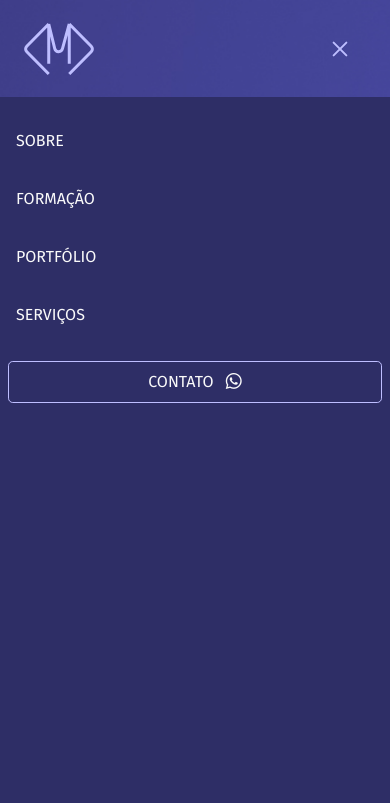
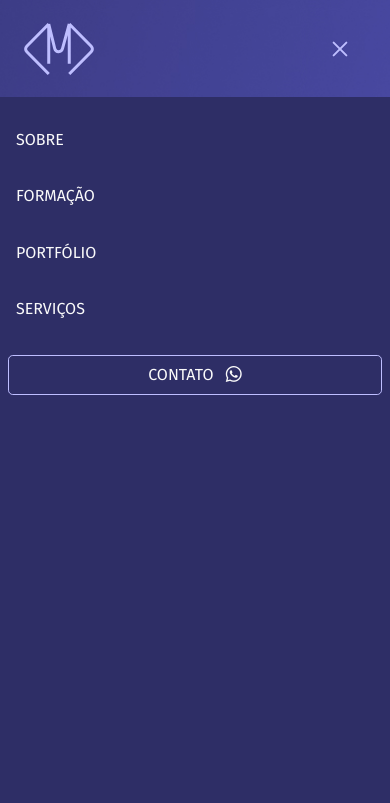
Before and after one commit to deniswmonteiro/portfolio, a website: page index.html in a window 390 px wide. Both pictures are taken after a click on the button "Toggle menu mobile". Shown: the top 803 px of the page. Drawn offline with nearby package versions, Linux system fonts and the light colour scheme; some packages are replaced by stand-ins of ours; a script that the page names is missing.

Commit message:
Ajuste do cabeçalho para o modo mobile

```diff
--- a/css/general.css
+++ b/css/general.css
@@ -98,6 +98,8 @@
 }
 
 .dm-btn-outline-blue {
+    font-size: 20px !important;
+    line-height: 1.4;
     color: var(--blue-1);
     border-color: var(--blue-1);
     transition: .3s ease-in-out;
@@ -172,3 +174,14 @@
 .dm-modal-body {
     background: var(--gray-1);
 }
+
+@media screen and (max-width: 575px) {
+    .dm-title-1 {
+        font-size: 32px;
+    }
+
+    .dm-btn-outline-blue {
+        font-size: 18px !important;
+        display: block;
+    }
+}
--- a/css/header.css
+++ b/css/header.css
@@ -51,9 +51,11 @@
 }
 
 #dm-header #dm-header-menu a {
+    font-size: 18px !important;
+    line-height: 1.4;
     color: var(--gray-1);
     min-height: 1px;
-    display: block;
+    display: inline-block;
 }
 
 #dm-header-menu a:not(#dm-header-contact):hover {
@@ -198,3 +200,10 @@
         background: var(--blue-1);
     }
 }
+
+@media screen and (max-width: 575px) {
+    #dm-header #dm-header-menu a {
+        display: block;
+        font-size: 1rem !important;
+    }
+}
--- a/css/introduction.css
+++ b/css/introduction.css
@@ -17,3 +17,24 @@
 .dm-illustration {
     right: 0;
 }
+
+@media screen and (max-width: 575px) {
+    #dm-intro {
+        padding-top: 34px;
+        padding-bottom: 265px;
+    }
+
+    .dm-intro-content {
+        padding-top: 100px;
+        padding-bottom: 60px;
+    }
+
+    .dm-subtitle {
+        font-size: 18px;
+    }
+
+    .dm-illustration {
+        right: 12px;
+        bottom: 36px;
+    }
+}
```
